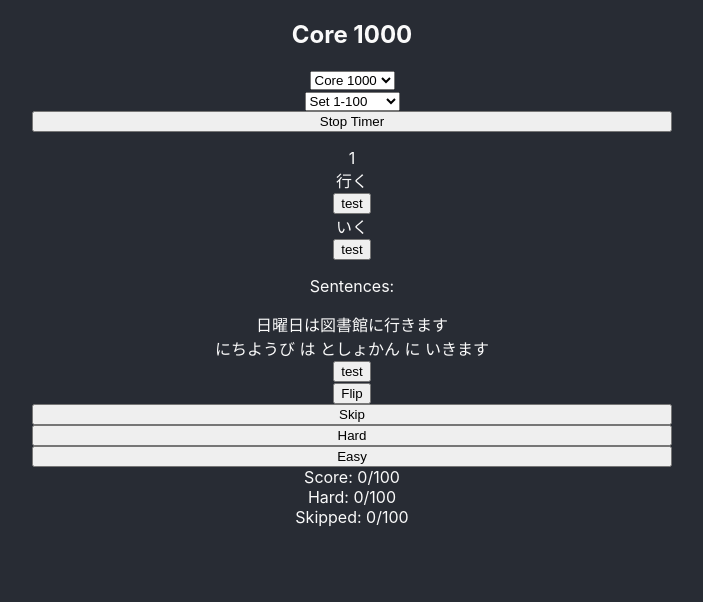
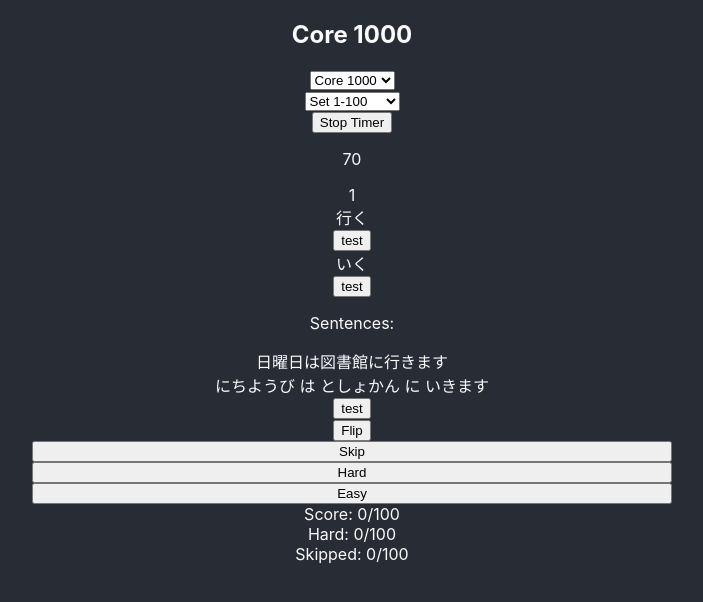
Before and after one commit to licebeam/kaze-app, a React (Create React App) app: page / in a window 1280 px wide. Both pictures are taken after a click on the button "Start Timer". Shown: the top 602 px of the page, without its empty margins (288-991 px from the left). Built offline with nearby package versions, Linux system fonts and the light colour scheme.

Commit message:
adds start and stop for timer bar

```diff
--- a/src/App.js
+++ b/src/App.js
@@ -96,11 +96,7 @@ class App extends Component {
           </select>
         </div>
         <SetSelect title={title} changeSet={this.changeSet} />
-        {!timer
-          ? (<button onClick={() => this.startTimer(4000)}>Start Timer</button>)
-          : (<button onClick={() => this.stopTimer()}>Stop Timer</button>)
-        }
-        <Card cards={cards} place={place} startTimer={this.startTimer} timer={timer} />
+        <Card cards={cards} place={place} startTimer={this.startTimer} stopTimer={this.stopTimer} timer={timer} />
         <button onClick={() => this.updateCardData('skip')}>Skip</button>
         <button onClick={() => this.updateCardData('bad')}>Hard</button>
         <button onClick={() => this.updateCardData('good')}>Easy</button>
--- a/src/components/Card.jsx
+++ b/src/components/Card.jsx
@@ -8,6 +8,7 @@ class Card extends Component {
     showKanji: true,
     showKana: true,
     showSentences: true,
+    timerBar: 0,
   }
 
   flipCard = () => {
@@ -37,7 +38,13 @@ class Card extends Component {
   }
 
   render() {
-    const { cards, place } = this.props;
+    const {
+      cards,
+      place,
+      timer,
+      startTimer,
+      stopTimer,
+    } = this.props;
 
     const {
       flipped,
@@ -49,8 +56,13 @@ class Card extends Component {
 
     return (
       <div>
-        <p>{timerBar}</p>
-        {flipped ? (
+        {!timer
+          ? (<button onClick={() => { this.updateTimer(); startTimer(4000); }}>Start Timer</button>)
+          : (<button onClick={() => { stopTimer(); clearInterval(timerBarId); this.setState({ timerBar: 0 }) }}>Stop Timer</button>)
+        }
+        <p>{timerBar || '0'}</p>
+        {
+          flipped ? (
             <div>
               {cards[place].id}
               <br></br>
```
Lines whose indentation alone changed are shown as unchanged.
